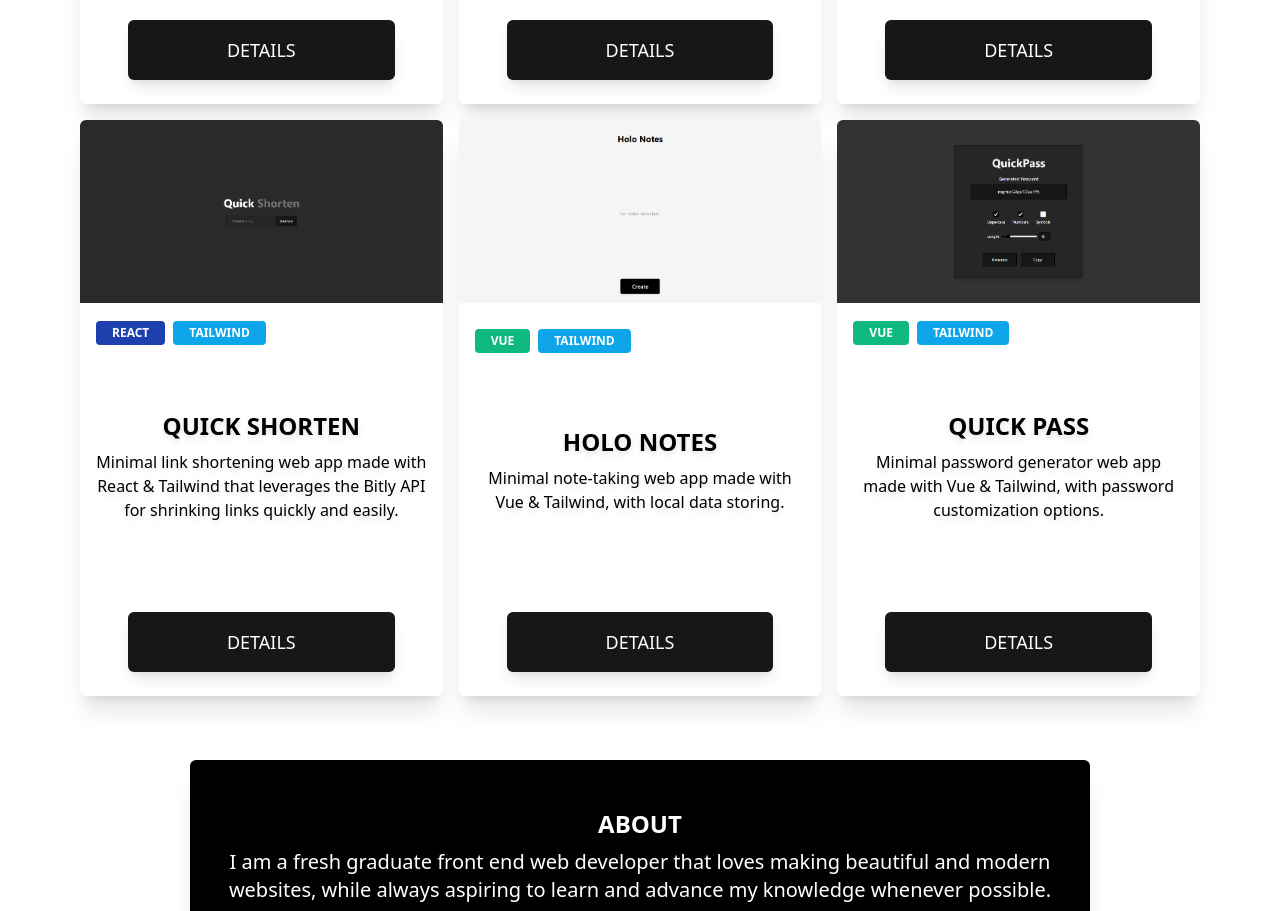
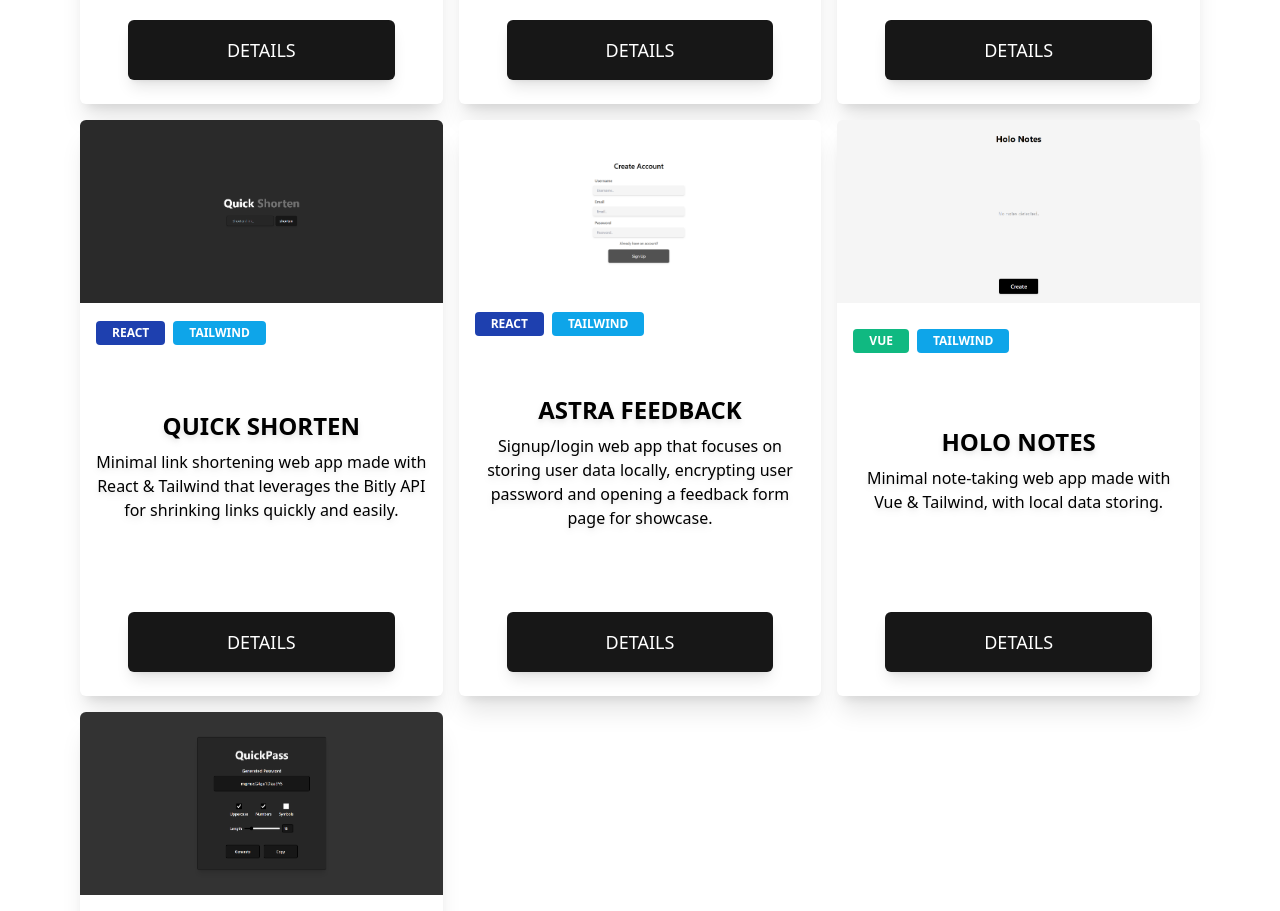
Before and after one commit to as9284/as-portfolio, a React (Vite) app: page / in a window 1280 px wide. Shown: the part 1400-2311 px from the top of the page. Built offline with nearby package versions, Linux system fonts and the light colour scheme.

Commit message:
Add new project astra feedback

```diff
--- a/src/components/Projects.jsx
+++ b/src/components/Projects.jsx
@@ -7,6 +7,7 @@ import QuickNews from "../assets/quickn.png";
 import HoloNotes from "../assets/holonotes.png";
 import QuickPass from "../assets/quickpass.png";
 import QuickShorten from "../assets/quickshorten.png";
+import AstraFeedback from "../assets/astrafeedback.png";
 
 const images = {
   "astrap.png": AstraProperties,
@@ -15,6 +16,7 @@ const images = {
   "holonotes.png": HoloNotes,
   "quickpass.png": QuickPass,
   "quickshorten.png": QuickShorten,
+  "astrafeedback.png": AstraFeedback,
 };
 
 const importAll = (imagePaths) => {
--- a/src/data/cardsData.json
+++ b/src/data/cardsData.json
@@ -33,6 +33,14 @@
   },
   {
     "id": 5,
+    "title": "Astra Feedback",
+    "description": "Signup/login web app that focuses on storing user data locally, encrypting user password and opening a feedback form page for showcase.",
+    "src": "astrafeedback.png",
+    "link": "https://github.com/AnthonySaliba787/astra-feedback",
+    "tags": "react+tailwind"
+  },
+  {
+    "id": 6,
     "title": "Holo Notes",
     "description": "Minimal note-taking web app made with Vue & Tailwind, with local data storing.",
     "src": "holonotes.png",
@@ -40,7 +48,7 @@
     "tags": "vue+tailwind"
   },
   {
-    "id": 6,
+    "id": 7,
     "title": "Quick Pass",
     "description": "Minimal password generator web app made with Vue & Tailwind, with password customization options.",
     "src": "quickpass.png",
```
Also changed, not shown: src/assets/astrafeedback.png (added).
